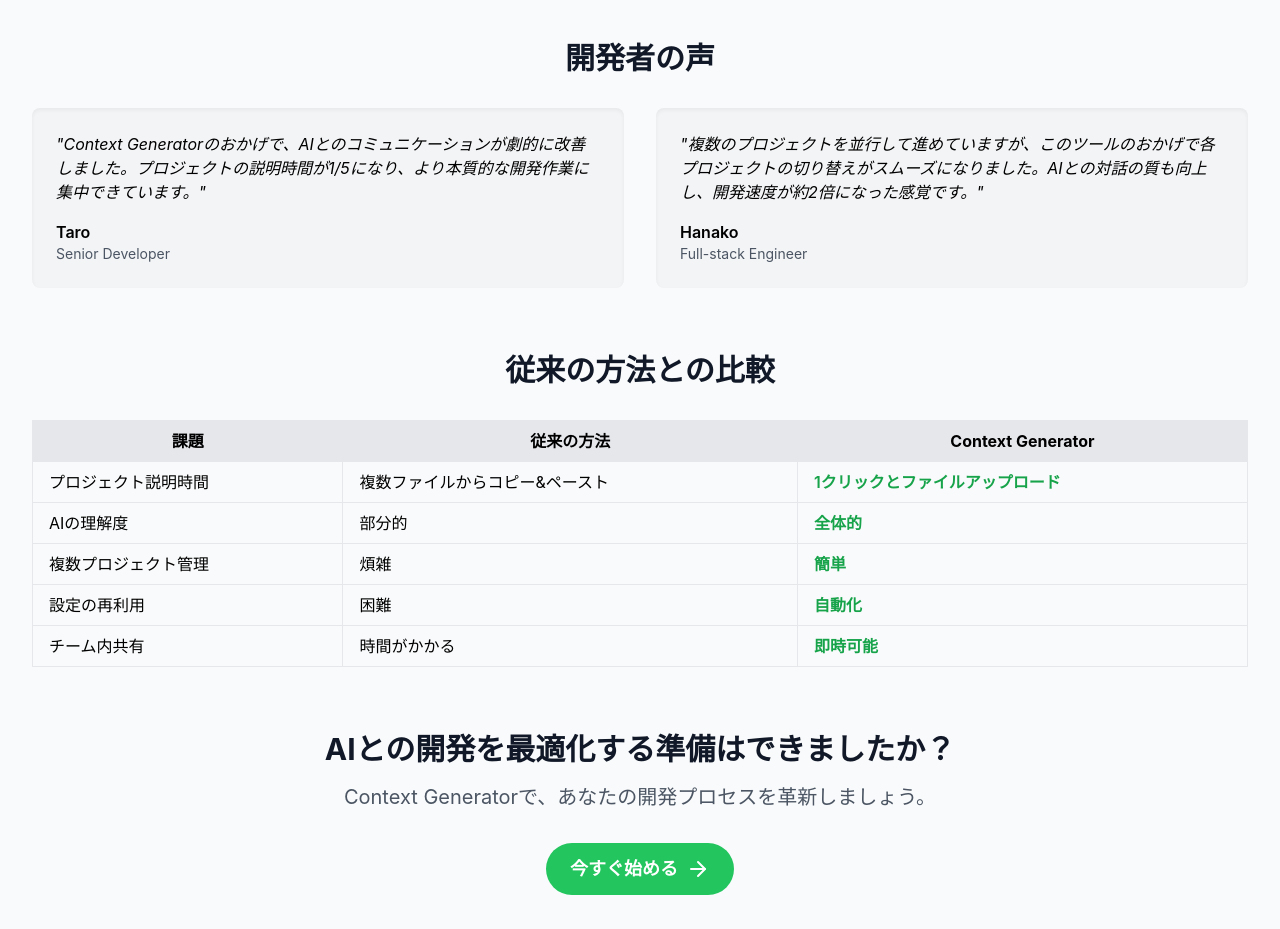
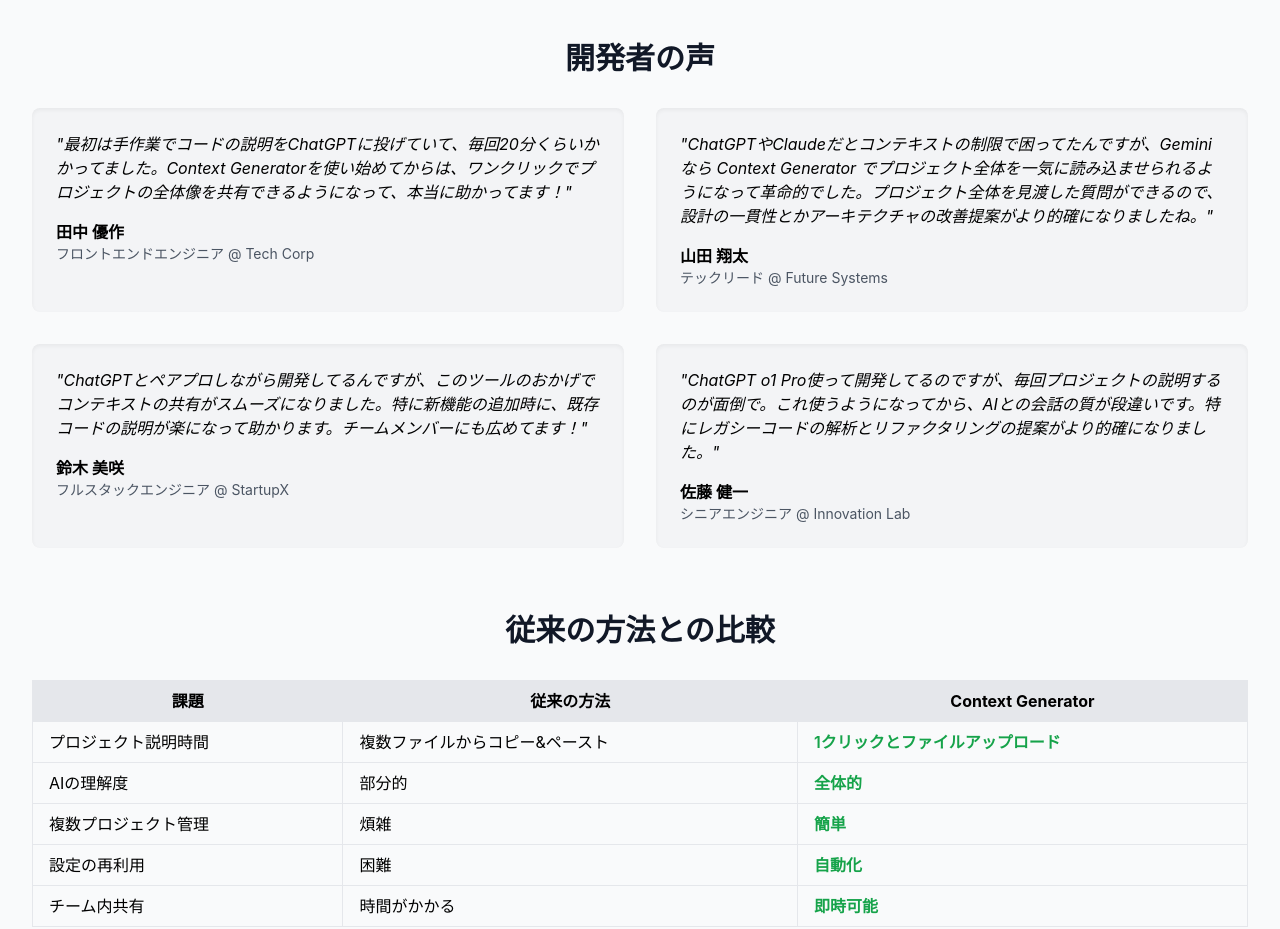
Before and after one commit to noricha-vr/project-summary-generator-web, a React (Create React App) app: page / in a window 1280 px wide. Shown: the part 1900-2829 px from the top of the page. Built offline with nearby package versions, Linux system fonts and the light colour scheme.

Commit message:
Update message

```diff
--- a/src/App.js
+++ b/src/App.js
@@ -170,15 +170,26 @@
                     <h2 className="text-3xl font-bold text-center text-gray-900 mb-8">開発者の声</h2>
                     <div className="grid md:grid-cols-2 gap-8">
                         <Testimonial
-                            quote="Context Generatorのおかげで、AIとのコミュニケーションが劇的に改善しました。プロジェクトの説明時間が1/5になり、より本質的な開発作業に集中できています。"
-                            author="Taro"
-                            role="Senior Developer"
+                            quote="最初は手作業でコードの説明をChatGPTに投げていて、毎回20分くらいかかってました。Context Generatorを使い始めてからは、ワンクリックでプロジェクトの全体像を共有できるようになって、本当に助かってます！"
+                            author="田中 優作"
+                            role="フロントエンドエンジニア @ Tech Corp"
                         />
                         <Testimonial
-                            quote="複数のプロジェクトを並行して進めていますが、このツールのおかげで各プロジェクトの切り替えがスムーズになりました。AIとの対話の質も向上し、開発速度が約2倍になった感覚です。"
-                            author="Hanako"
-                            role="Full-stack Engineer"
+                            quote="ChatGPTやClaudeだとコンテキストの制限で困ってたんですが、Geminiなら Context Generator でプロジェクト全体を一気に読み込ませられるようになって革命的でした。プロジェクト全体を見渡した質問ができるので、設計の一貫性とかアーキテクチャの改善提案がより的確になりましたね。"
+                            author="山田 翔太"
+                            role="テックリード @ Future Systems"
                         />
+                        <Testimonial
+                            quote="ChatGPTとペアプロしながら開発してるんですが、このツールのおかげでコンテキストの共有がスムーズになりました。特に新機能の追加時に、既存コードの説明が楽になって助かります。チームメンバーにも広めてます！"
+                            author="鈴木 美咲"
+                            role="フルスタックエンジニア @ StartupX"
+                        />
+                        <Testimonial
+                            quote="ChatGPT o1 Pro使って開発してるのですが、毎回プロジェクトの説明するのが面倒で。これ使うようになってから、AIとの会話の質が段違いです。特にレガシーコードの解析とリファクタリングの提案がより的確になりました。"
+                            author="佐藤 健一"
+                            role="シニアエンジニア @ Innovation Lab"
+                        />
+
                     </div>
                 </section>
 
```
Also changed, not shown: 1 other file (tests, documents, lock files or other folders).
